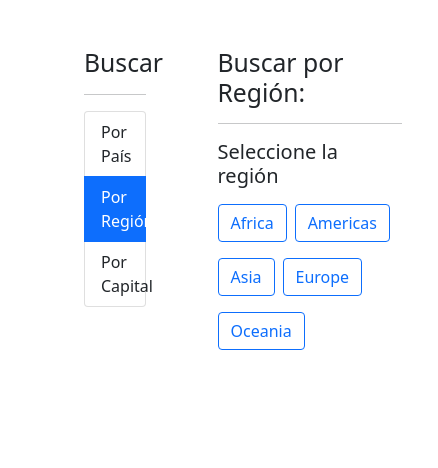
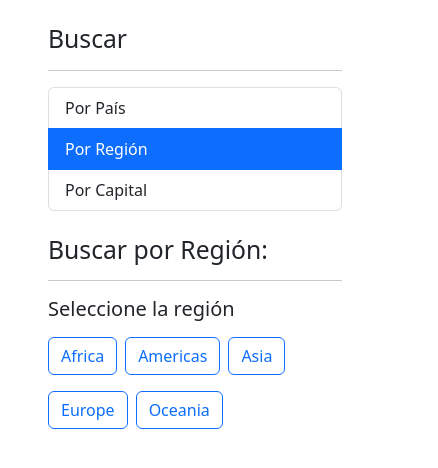
Before and after one commit to lucio-crDEV/03paisesApp, an Angular app: page /region in a window 390 px wide. Shown: the top 468 px of the page, 438 px wide, since content can reach past the window. Built offline with nearby package versions, Linux system fonts and the light colour scheme.

Commit message:
add responsive

```diff
--- a/src/app/app.component.html
+++ b/src/app/app.component.html
@@ -1,11 +1,15 @@
-<div class="row container mx-5 mt-5">
 
-    <div class="col-3">
-        <app-sidebar></app-sidebar>
-    </div>
+<div class="container-fluid">
+    <div class="row d-flex justify-content-around">
 
-    <div class="ms-5 col">
-        <router-outlet></router-outlet>
+        <div class="col-12 mt-4 px-5 col-lg-2 mt-lg-5 ms-lg-auto">
+            <app-sidebar></app-sidebar>
+        </div>
+
+        <div class="col-12 mt-4 px-5 col-lg-8 mt-lg-5 mx-lg-auto">
+            <router-outlet></router-outlet>
+        </div>
+
     </div>
 
 </div>
--- a/src/app/pais/components/pais-tabla/pais-tabla.component.html
+++ b/src/app/pais/components/pais-tabla/pais-tabla.component.html
@@ -5,7 +5,7 @@
             <th>#</th>
             <th>Bandera</th>
             <th>Nombre</th>
-            <th>Población</th>
+            <th class="d-none d-lg-table-cell">Población</th>
             <th></th>
         </tr>
     </thead>
@@ -22,7 +22,7 @@
                      />
             </td>
             <td>{{pais.capital ? pais.capital + "," : ""}} {{pais.name.common}}</td>
-            <td>{{pais.population | number }}</td>
+            <td class="d-none d-lg-table-cell">{{pais.population | number }}</td>
             <td>
                 <a  class="nav-link"
                     [routerLink]="['/pais', pais.cca2]" >Ver más...</a>
--- a/src/app/pais/components/pais-tabla/pais-tabla.component.ts
+++ b/src/app/pais/components/pais-tabla/pais-tabla.component.ts
@@ -1,3 +1,4 @@
+import { style } from '@angular/animations';
 import { Component, Input } from '@angular/core';
 import { Country } from '../../interfaces/pais.interface';
 
@@ -8,8 +9,4 @@ import { Country } from '../../interfaces/pais.interface';
 export class PaisTablaComponent {
   @Input() paises :  Country[] = []
 
-  constructor() { }
-
-
-
 }
--- a/src/app/pais/pages/por-region/por-region.component.html
+++ b/src/app/pais/pages/por-region/por-region.component.html
@@ -22,7 +22,7 @@
      class="row">
 
     <div
-        class="col">
+        class="col table-responsive">
             <app-pais-tabla
                 [paises]="paises">
             </app-pais-tabla>
--- a/src/app/pais/pages/ver-pais/ver-pais.component.html
+++ b/src/app/pais/pages/ver-pais/ver-pais.component.html
@@ -6,13 +6,18 @@
 
 
 <ng-template #divPais>
-    <div class="row ms-4">
+    <div class="container-fluid ms-2 mx-lg-5">
+        <div class="row">
+
+
+
+        </div>
         <div class="col-12 animate__animated animate__bounce animate__fast">
             <h1 class="user-select-none">País: <span class="user-select-all" role="button">{{ pais[0].name.common}}</span></h1>
         </div>
 
         <div class="row animate__animated animate__fadeInRight animate__faster">
-            <div class="col-4">
+            <div class="col-12 col-lg-4">
                 <h3 class="user-select-none">Bandera</h3>
                 <img class="img-thumbnail"
                      role="button"
@@ -20,7 +25,7 @@
             </div>
 
 
-            <div class="col text-center">
+            <div class="col-12 col-lg-6 text-center">
                 <h3 class="user-select-none mb-5">Información</h3>
                 <ul class="list-group" role="button">
                     <li class="list-group-item list-group-item-action list-group-item-warning">
--- a/src/app/shared/sidebar/sidebar.component.css
+++ /dev/null
@@ -1,7 +0,0 @@
-*{
-    user-select: none;
-}
-
-li {
-    cursor: pointer;
-}
--- a/src/app/shared/sidebar/sidebar.component.ts
+++ b/src/app/shared/sidebar/sidebar.component.ts
@@ -3,7 +3,16 @@ import { Component, OnInit } from '@angular/core';
 @Component({
   selector: 'app-sidebar',
   templateUrl: './sidebar.component.html',
-  styleUrls: ['./sidebar.component.css']
+  styles: [`
+  *{
+    user-select: none;
+}
+
+li {
+    cursor: pointer;
+}
+
+  `]
 })
 export class SidebarComponent implements OnInit {
 
--- a/src/index.html
+++ b/src/index.html
@@ -8,9 +8,8 @@
   <meta name="viewport" content="width=device-width, initial-scale=1">
   <link rel="icon" type="image/x-icon" href="favicon.ico">
 
-  <!-- CSS only -->
-  <link href="https://cdn.jsdelivr.net/npm/bootstrap@5.1.3/dist/css/bootstrap.min.css" rel="stylesheet"
-    integrity="sha384-1BmE4kWBq78iYhFldvKuhfTAU6auU8tT94WrHftjDbrCEXSU1oBoqyl2QvZ6jIW3" crossorigin="anonymous">
+<!-- CSS only -->
+<link href="https://cdn.jsdelivr.net/npm/bootstrap@5.2.0-beta1/dist/css/bootstrap.min.css" rel="stylesheet" integrity="sha384-0evHe/X+R7YkIZDRvuzKMRqM+OrBnVFBL6DOitfPri4tjfHxaWutUpFmBp4vmVor" crossorigin="anonymous">
 
   <!-- Animate CSS -->
   <link rel="stylesheet" href="https://cdnjs.cloudflare.com/ajax/libs/animate.css/4.1.1/animate.min.css" />
```
